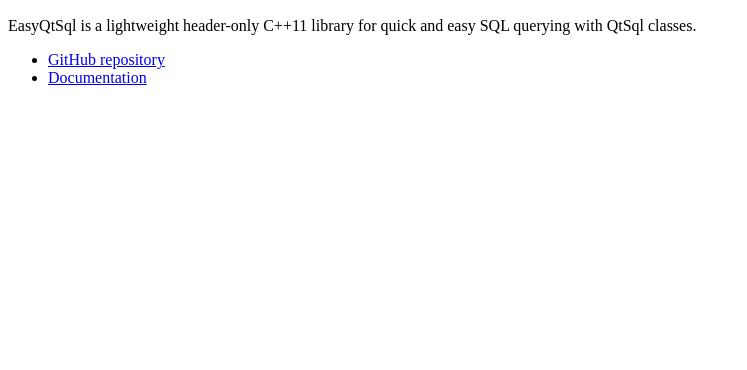
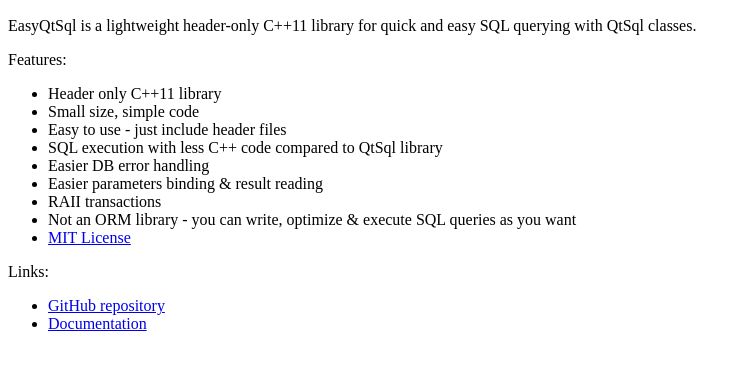
Before and after one commit to kramolnic/kramolnic.github.io, a plain HTML site: page index.htm in a window 1280 px wide. Shown: the part 260-630 px from the top of the page, without its empty margins (0-747 px from the left). Drawn offline with Linux system fonts and the light colour scheme.

Commit message:
EasyQtSql features listed

```diff
--- a/index.htm
+++ b/index.htm
@@ -19,6 +19,19 @@
 <h1>My projects</h1>
 <h2>EasyQtSql</h2>
 <p>EasyQtSql is a lightweight header-only C++11 library for quick and easy SQL querying with QtSql classes.</p>
+<p>Features:</p>
+<ul>
+<li>Header only C++11 library</li>
+<li>Small size, simple code</li>
+<li>Easy to use - just include header files</li>
+<li>SQL execution with less C++ code compared to QtSql library</li>
+<li>Easier DB error handling</li>
+<li>Easier parameters binding & result reading</li>
+<li>RAII transactions</li>
+<li>Not an ORM library - you can write, optimize & execute SQL queries as you want</li>
+<li><a href="https://github.com/kramolnic/EasyQtSql/blob/master/EasyQtSql/License.txt">MIT License</a></li>
+</ul>
+<p>Links:</p>
 <ul>
 <li><a href="https://github.com/kramolnic/EasyQtSql">GitHub repository</a></li>
 <li><a href="https://kramolnic.github.io/EasyQtSql/">Documentation</a></li>
```
